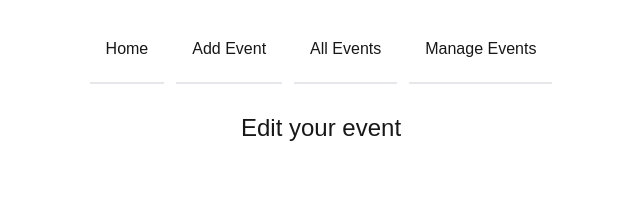
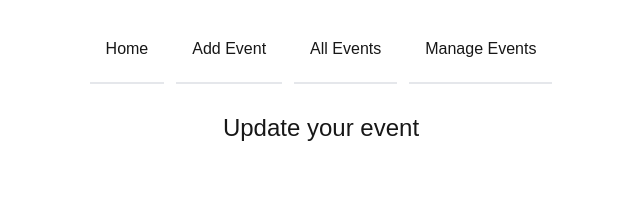
Before and after one commit to Raiyan109/event-planning-nextjs, a Next.js app: page /edit in a window 1280 px wide. Shown: the top 210 px of the page, without its empty margins (319-959 px from the left). Built offline with nearby package versions, Linux system fonts and the light colour scheme.

Commit message:
now react big calendar for list

```diff
--- a/src/components/Edit.jsx
+++ b/src/components/Edit.jsx
@@ -3,7 +3,7 @@
 const Edit = () => {
     return (
         <div className="container mx-auto">
-            <h1 className="text-center text-2xl py-4">Edit your event</h1>
+            <h1 className="text-center text-2xl py-4">Update your event</h1>
 
 
         </div>
```
